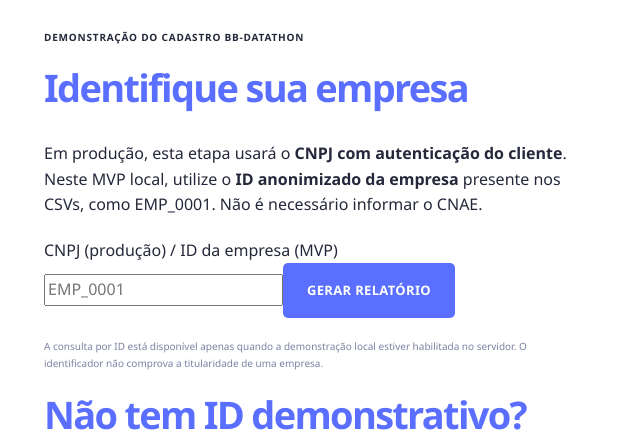
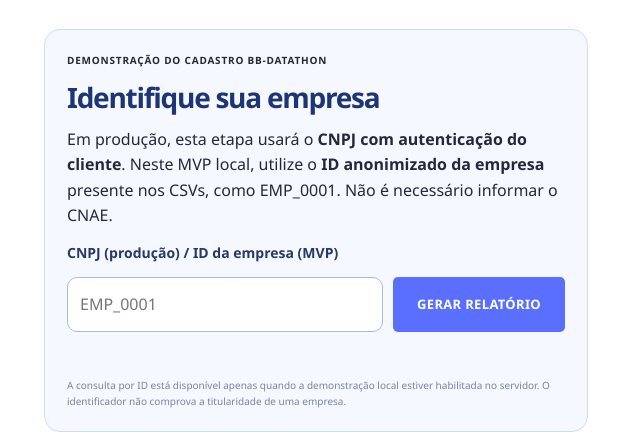
Before and after one commit to 0mthsxz0/BB-Dataton, a website with bundled scripts: page frontend/public/quote.html in a window 1280 px wide. Shown: the part 340-783 px from the top of the page, 644-1280 px from the left. Built offline with nearby package versions, Linux system fonts and the light colour scheme.

Commit message:
style: campo de ID demonstrativo e relatório individual no fluxo cliente

```diff
--- a/frontend/public/quote.css
+++ b/frontend/public/quote.css
@@ -109,3 +109,19 @@ body.report-mode .recommendation{background:#f7f8ff;padding:clamp(16px,2.5vw,36p
 .cnae-stat strong{font-size:15px;color:#202f63}
 .cnae-report-actions{display:flex;flex-wrap:wrap;gap:12px}
 @media(max-width:720px){.cnae-summary-grid,.cnae-stat-grid{grid-template-columns:1fr}.cnae-direct-report{gap:16px}}
+
+/* Prospecção passiva: identificação demonstrativa por ID, sem busca por CNAE. */
+.demo-lookup{padding:22px;border:1px solid #ced9ff;background:#f6f8ff;border-radius:16px;display:grid;gap:13px;margin:0 0 28px}
+.demo-lookup h2{color:#1d3475;font-size:clamp(22px,2.5vw,28px);margin:0}
+.demo-lookup p{margin:0;line-height:1.6}
+.demo-lookup label{font-size:14px;font-weight:700;color:#263968}
+.demo-lookup-row{display:grid;grid-template-columns:minmax(0,1fr) auto;gap:10px;align-items:stretch}
+.demo-lookup-row input{min-width:0;border:1px solid #a9b9e6;border-radius:10px;padding:12px;font:inherit;background:#fff;color:#182b5e}
+.demo-lookup-row button{margin:0}
+#demo-company-status{min-height:19px;color:#304a96;font-weight:600;font-size:13px}
+.demo-unit-options{display:grid;gap:12px;border-top:1px solid #d1dcfb;padding-top:18px}
+.demo-unit-options button{text-align:left;white-space:normal}
+.demo-direct-report{display:grid;gap:21px}
+.demo-direct-report>h2{font-size:clamp(22px,3vw,34px);color:#1d3475}
+.demo-direct-report>p{line-height:1.7}
+@media(max-width:640px){.demo-lookup{padding:16px}.demo-lookup-row{grid-template-columns:1fr}}
```
